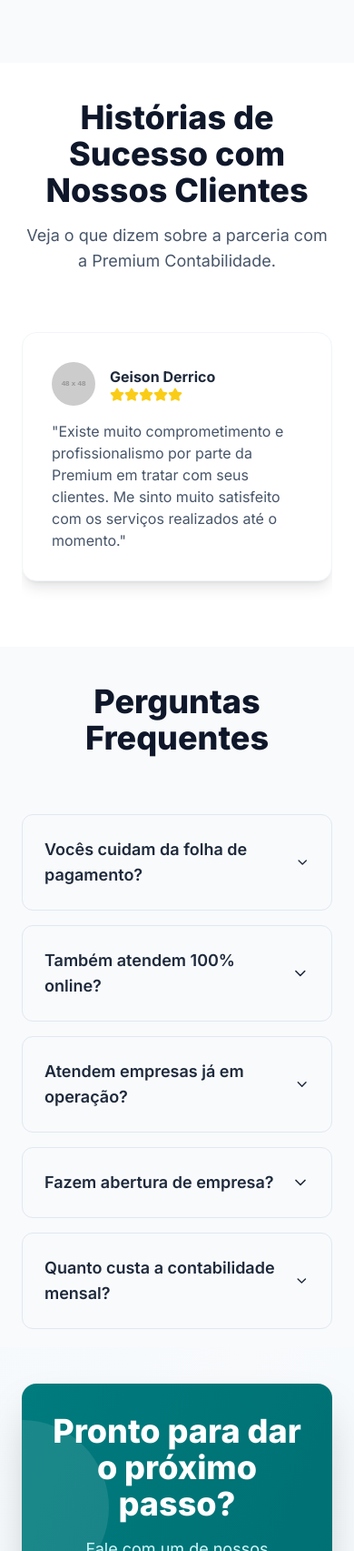
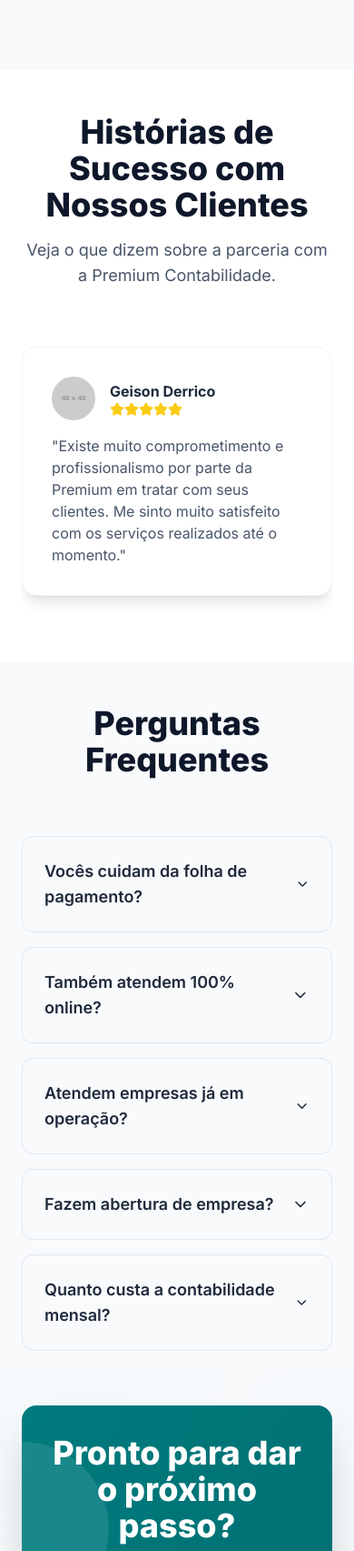
Before and after one commit to estrategiaad/premiumcontabilidade, a plain HTML site: page index.html in a window 390 px wide. Shown: the part 6449-8154 px from the top of the page at 91% size. Drawn offline with nearby package versions, Linux system fonts and the light colour scheme; placeholder pictures from the web are drawn by us.

Commit message:
Update index.html

```diff
--- a/index.html
+++ b/index.html
@@ -139,7 +139,7 @@
         </div>
 
         <!-- ========== 3. Features Section ========== -->
-        <section id="features" class="pt-10 pb-20 lg:pt-16 lg:pb-32">
+        <section id="features" class="pt-12 pb-20 lg:pt-20 lg:pb-32">
             <div class="container mx-auto px-6">
                 <div class="text-center mb-16">
                     <h2 class="fade-in text-4xl lg:text-5xl font-extrabold text-slate-900">Soluções Completas para o Sucesso do Seu Negócio</h2>
@@ -279,7 +279,7 @@
         </section>
 
         <!-- ========== 5. Testimonials Section ========== -->
-        <section id="testimonials" class="pt-10 lg:pt-16 pb-10 lg:pb-16 bg-white">
+        <section id="testimonials" class="pt-12 lg:pt-16 pb-10 lg:pb-20 bg-white">
             <div class="container mx-auto px-6">
                 <div class="text-center mb-16">
                     <h2 class="fade-in text-4xl lg:text-5xl font-extrabold text-slate-900">Histórias de Sucesso com Nossos Clientes</h2>
@@ -343,7 +343,7 @@
         </section>
 
         <!-- ========== 6. FAQ Section ========== -->
-        <section id="faq" class="pt-10 lg:pt-16 pb-5 lg:pb-8">
+        <section id="faq" class="pt-12 lg:pt-20 pb-5 lg:pb-8">
             <div class="container mx-auto px-6">
                 <div class="max-w-4xl mx-auto">
                     <div class="text-center mb-16">
```
